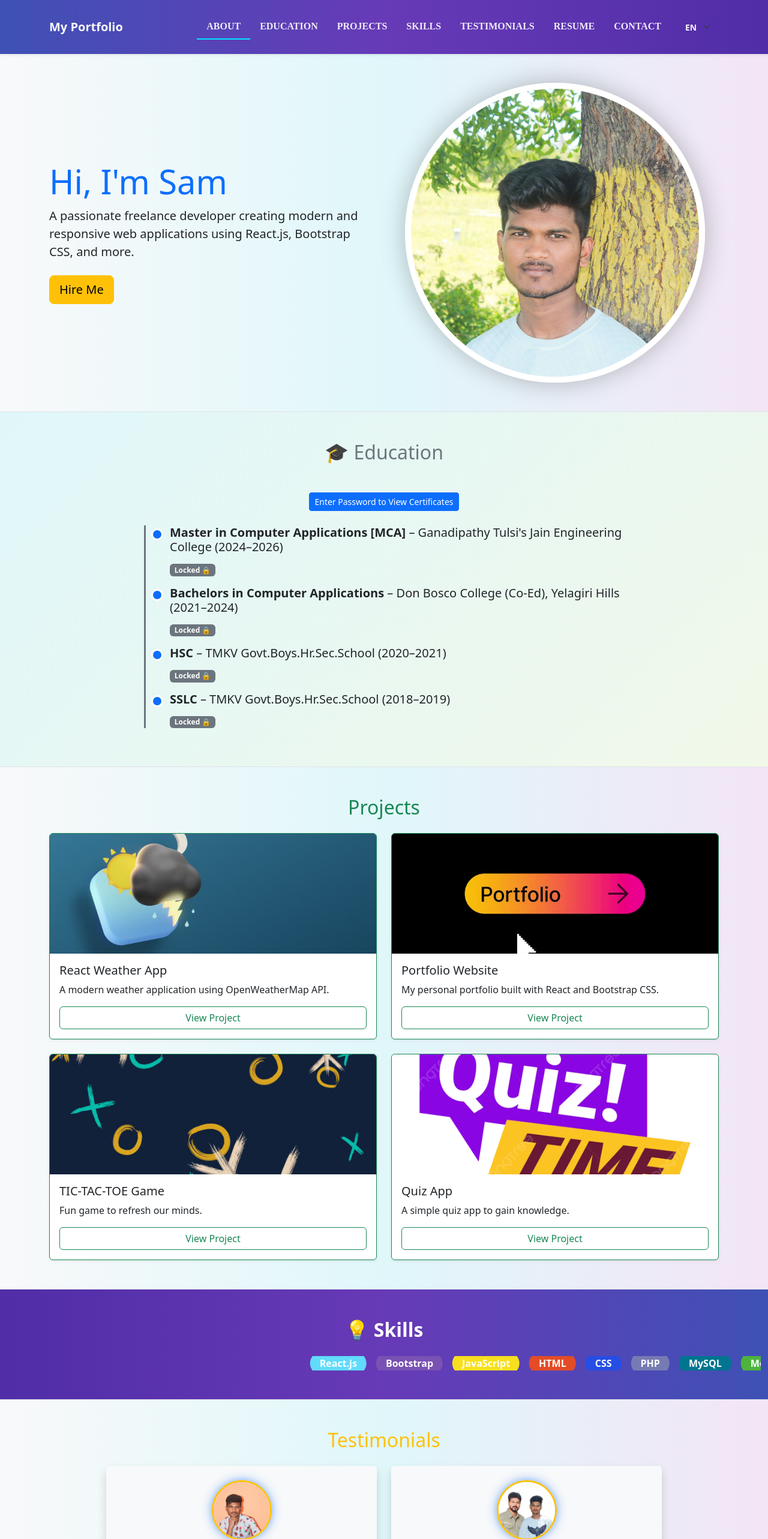
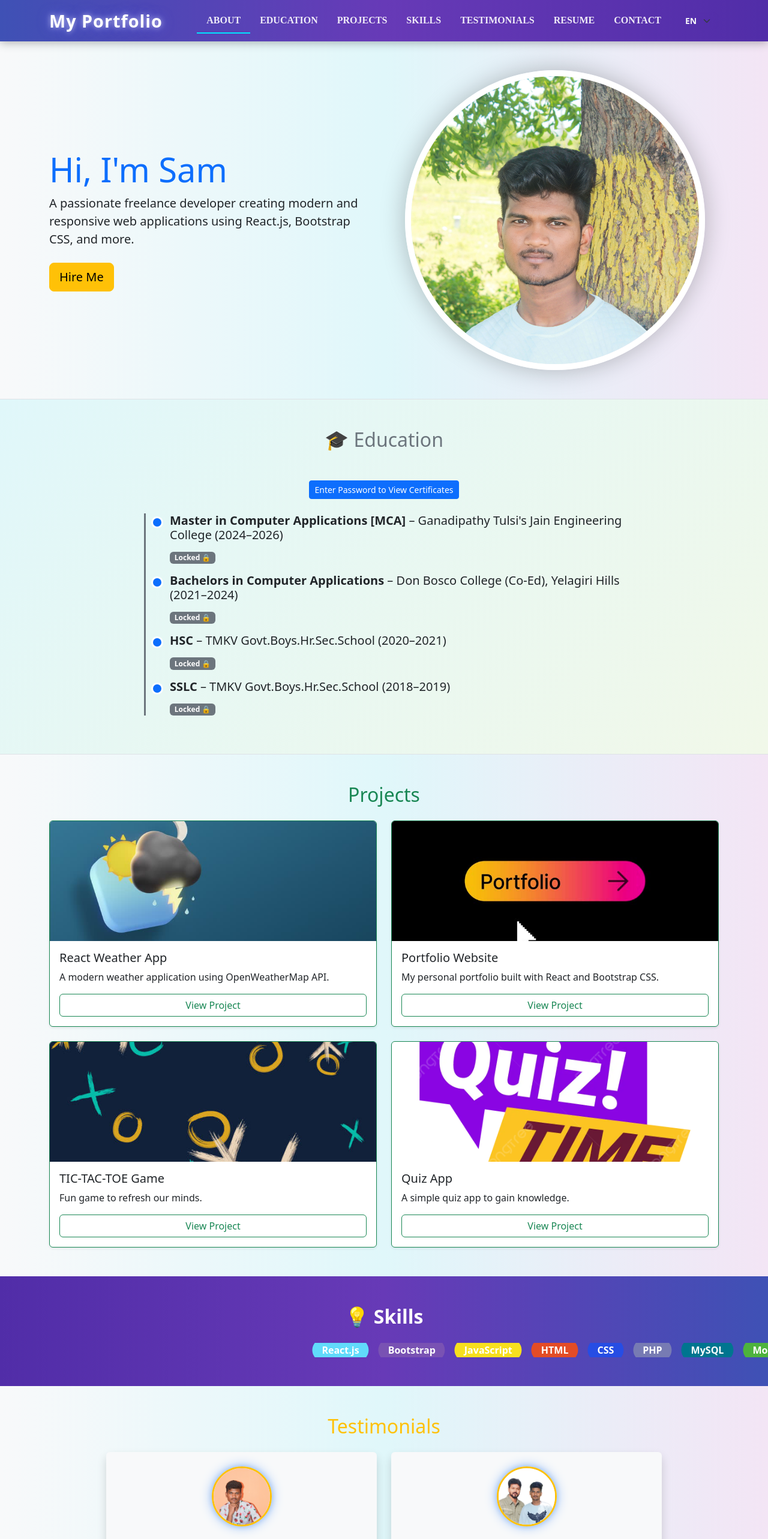
Before and after one commit to HappySamson/MyPortfolio, a React (Create React App) app: page / in a window 1280 px wide. Shown: the top 2566 px of the page at 60% size. Built offline with nearby package versions, Linux system fonts and the light colour scheme.

Commit message:
Update Portfolio.js

```diff
--- a/src/Portfolio.js
+++ b/src/Portfolio.js
@@ -168,10 +168,11 @@ export default function Portfolio() {
       }`}
     >
       {/* ---------------- NAVBAR ---------------- */}
-     <header className="py-3 shadow-sm sticky-top navbar-gradient">
+     <header className="sticky-top navbar-gradient">
+
   <div className="container">
     <nav className="navbar navbar-expand-lg">
-      <h1 className="navbar-brand mb-0 fw-bold text-light glow-text">My Portfolio</h1>
+      <a className="navbar-brand brand-glow" href="#">My Portfolio</a>
 
       <button
         className="navbar-toggler"
@@ -375,7 +376,8 @@ export default function Portfolio() {
       </section>
 
       {/* ---------------- SKILLS ---------------- */}
-  <section id="skills" className="container-fluid py-5 text-center skills-bg border-top border-bottom">
+ <section id="skills" className="skills-bg py-5 text-center">
+
   <h2 className="mb-4 text-white fw-bold">💡 Skills</h2>
 
   <div className="marquee-container">
```
